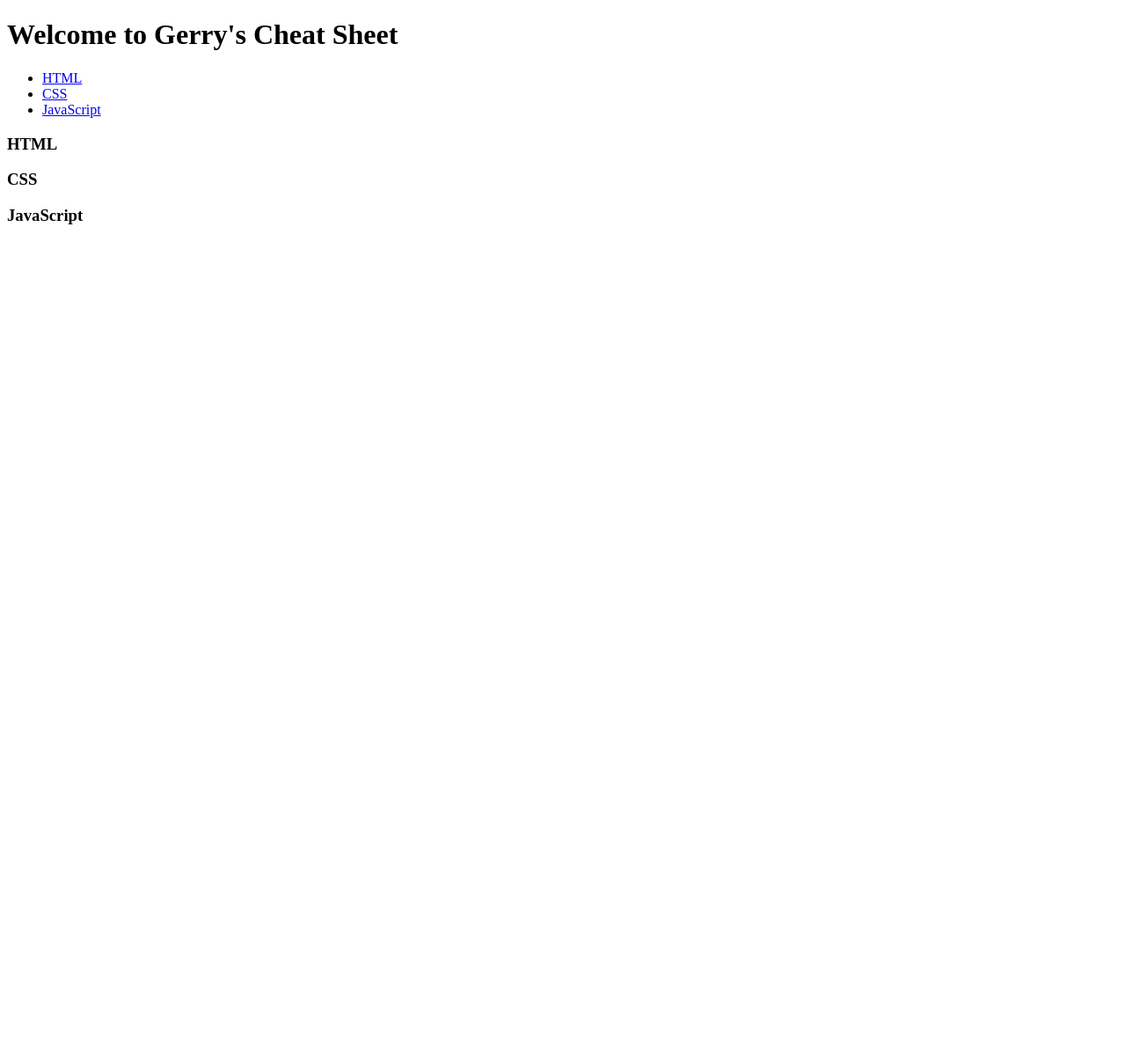
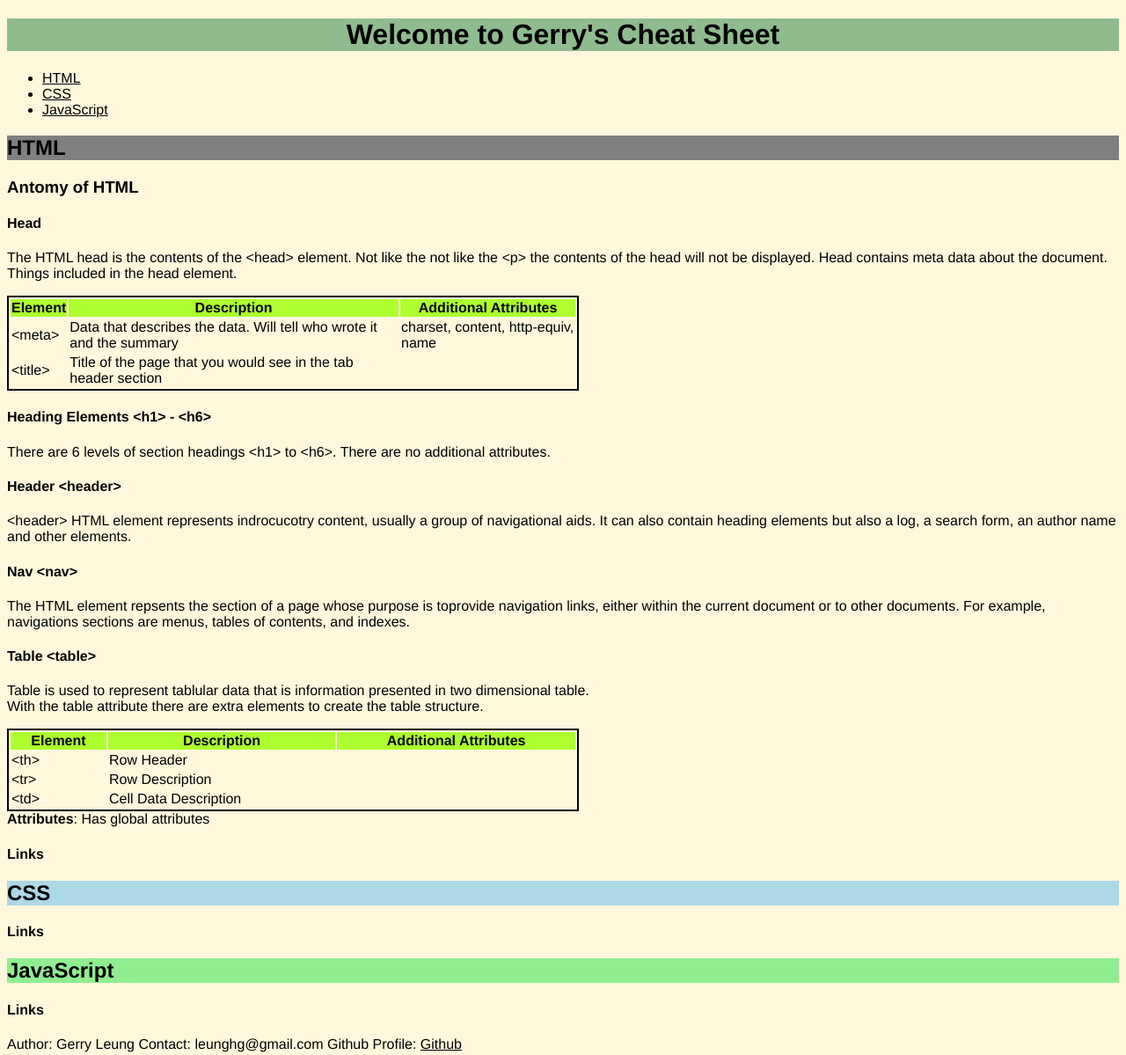
Before and after one commit to leunggerry/coding_interview_practice, a plain HTML site: page CheatSheets/cheatsheet/index.html in a window 1280 px wide. Shown: the whole page at 88% size. Before the commit the page ends 800 px from the top, so only its background shows below. Drawn offline with Linux system fonts and the light colour scheme.

Commit message:
[CA] Cheatsheet - adding some initial styling
Description:
  - Added initial styling to break the headings
  - Added table html element
  - added head, header, nav,  element

```diff
--- a/CheatSheets/cheatsheet/index.html
+++ b/CheatSheets/cheatsheet/index.html
@@ -1,10 +1,13 @@
 <!DOCTYPE html>
 <html lang="en">
+
 <head>
   <title>Cheat Sheet</title>
   <link rel="stylesheet" href="./style.css" type="text/css" />
 </head>
+
 <body>
+
   <head>
     <h1>Welcome to Gerry's Cheat Sheet</h1>
     <aside>
@@ -19,24 +22,110 @@
   </head>
 
   <!-- HTML section of the cheat sheet-->
-    <section id="html-section">
-      <h3>HTML</h3>
+  <section class="html-section" id="html-section">
+    <h2 id="html-section-heading">HTML</h2>
+    <h3>Antomy of HTML</h3>
+    <h4>Head</h4>
+    <p>
+      The HTML head is the contents of the &lt;head&gt; element. Not like the not like the
+      &lt;p&gt; the contents of the head will not be displayed. Head contains meta data about the
+      document. Things included in the head element.
+    </p>
+
+    <table id="head-element-table">
+      <thead>
+        <tr>
+          <th>Element</th>
+          <th>Description</th>
+          <th>Additional Attributes</th>
+        </tr>
+      </thead>
+      <tbody>
+        <tr>
+          <td>&lt;meta&gt;</td>
+          <td>Data that describes the data. Will tell who wrote it and the summary</td>
+          <td>charset, content, http-equiv, name</td>
+        </tr>
+        <tr>
+          <td>&lt;title&gt;</td>
+          <td>Title of the page that you would see in the tab header section</td>
+        </tr>
+      </tbody>
+    </table>
+
+    <section id="html-section-general-tags">
+      <h4>Heading Elements &lt;h1&gt; - &lt;h6&gt;</h4>
+      <p>
+        There are 6 levels of section headings &lt;h1&gt; to &lt;h6&gt;. There are no additional
+        attributes.
+      </p>
+      <h4>Header &lt;header&gt;</h4>
+      <p>
+        &lt;header&gt; HTML element represents indrocucotry content, usually a group of
+        navigational aids. It can also contain heading elements but also a log, a search form, an
+        author name and other elements.
+      </p>
+      <h4>Nav &lt;nav&gt;</h4>
+      <p>
+        The HTML element repsents the section of a page whose purpose is toprovide navigation
+        links, either within the current document or to other documents. For example, navigations
+        sections are menus, tables of contents, and indexes.
+      </p>
+      <h4>Table &lt;table&gt;</h4>
+      <p>
+        Table is used to represent tablular data that is information presented in two dimensional
+        table.<br>
+        With the table attribute there are extra elements to create the table structure.
+      <table>
+        <thead>
+          <tr>
+            <th>Element</th>
+            <th>Description</th>
+            <th>Additional Attributes</th>
+          </tr>
+        </thead>
+        <tbody>
+          <tr>
+            <td>&lt;th&gt;</td>
+            <td>Row Header</td>
+          </tr>
+          <tr>
+            <td>&lt;tr&gt;</td>
+            <td>Row Description</td>
+          </tr>
+          <tr>
+            <td>&lt;td&gt;</td>
+            <td>Cell Data Description</td>
+          </tr>
+        </tbody>
+      </table>
+      <strong>Attributes</strong>: Has global attributes
+      </p>
+    </section>
     <article></article>
+
+    <h4>Links</h4>
   </section>
 
   <!-- CSS section of the cheat sheet-->
   <section id="css-section">
-      <h3>CSS</h3>
+    <h2 id="css-section-heading">CSS</h2>
     <article></article>
+
+    <h4>Links</h4>
   </section>
 
   <!-- JavaScript section -->
   <section id="javascript-section">
-      <h3>JavaScript</h3>
+    <h2 id="javascript-section-heading">JavaScript</h2>
     <article></article>
+
+    <h4>Links</h4>
   </section>
 </body>
 <footer>
-    <nav></nav>
+  Author: Gerry Leung Contact: leunghg@gmail.com Github Profile:
+  <a href="https://github.com/leunggerry"> Github</a>
 </footer>
+
 </html>
--- a/CheatSheets/cheatsheet/style.css
+++ b/CheatSheets/cheatsheet/style.css
@@ -0,0 +1,35 @@
+* {
+  background-color: cornsilk;
+  font-family: Helvetica;
+  color: black;
+}
+
+table {
+  border: 2px solid black;
+  border-spacing: 2px;
+  text-align: start;
+  width: 650px;
+  box-sizing: border-box;
+}
+th {
+  background-color: greenyellow;
+  display: table-cell;
+  font-weight: bold;
+}
+
+h1 {
+  background-color: darkseagreen;
+  text-align: center;
+}
+
+#html-section-heading {
+  background-color: grey;
+}
+
+#css-section-heading {
+  background-color: lightblue;
+}
+
+#javascript-section-heading {
+  background-color: lightgreen;
+}
```
Lines whose indentation alone changed are shown as unchanged.
